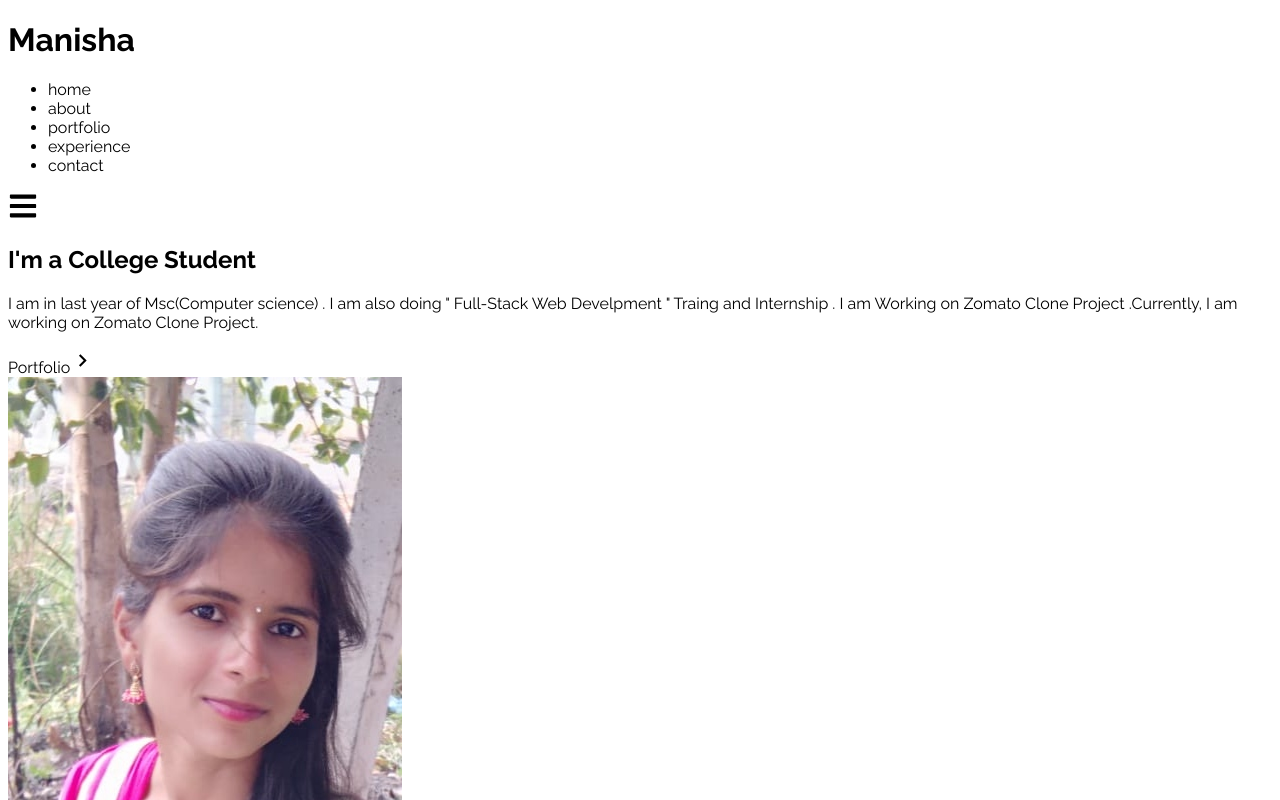
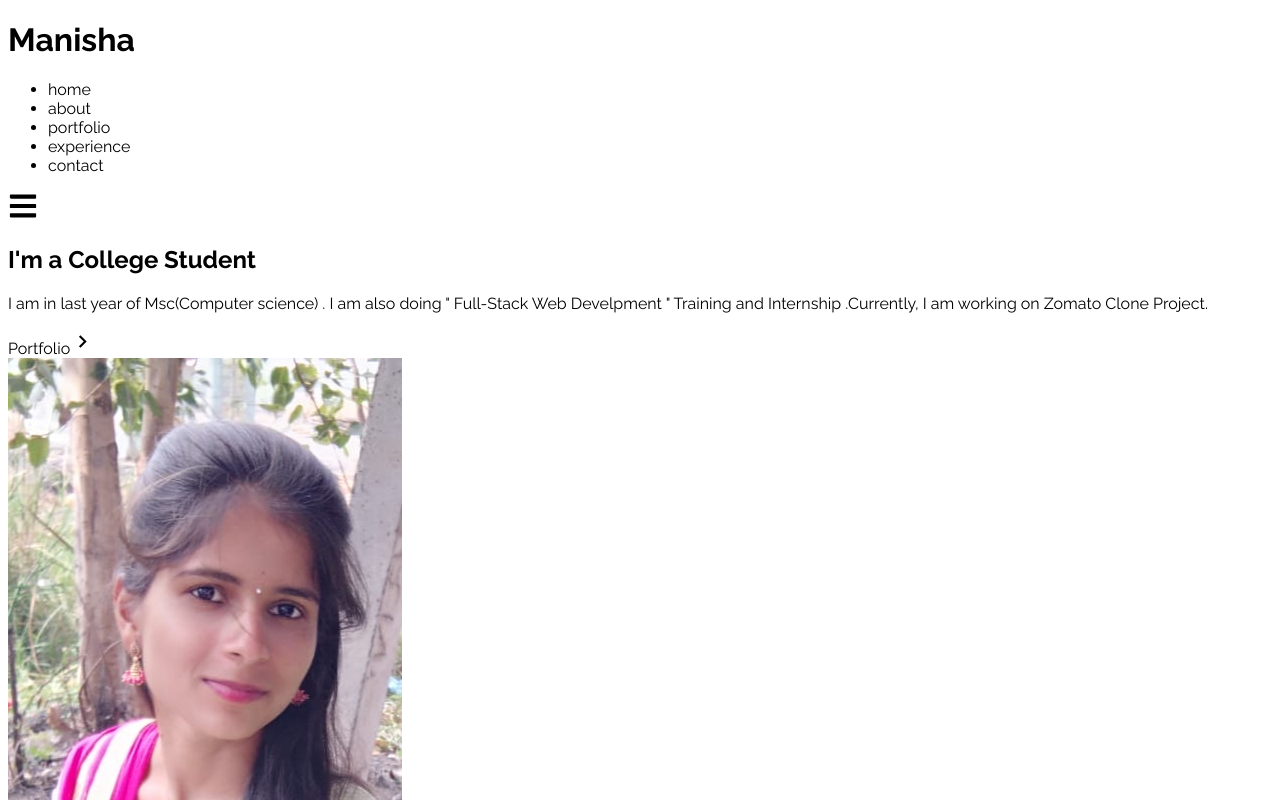
Before and after one commit to ManishaLalage/portfolio, a React (Create React App) app: page / in a window 1280 px wide. Shown: the top 800 px of the page. Built offline with nearby package versions, Linux system fonts and the light colour scheme.

Commit message:
Some updatetion

```diff
--- a/src/components/Home.jsx
+++ b/src/components/Home.jsx
@@ -15,7 +15,7 @@ const Home = () => {
             I'm a College Student
           </h2>
           <p className="text-gray-500 py-4 max-w-md">
-            I am in last year of Msc(Computer science) . I  am also doing " Full-Stack Web Develpment " Traing and Internship . I am Working on Zomato Clone Project .Currently, I am working on Zomato Clone Project.
+            I am in last year of Msc(Computer science) . I  am also doing " Full-Stack Web Develpment " Training and Internship  .Currently, I am working on Zomato Clone Project.
           </p>
 
           <div>
```
